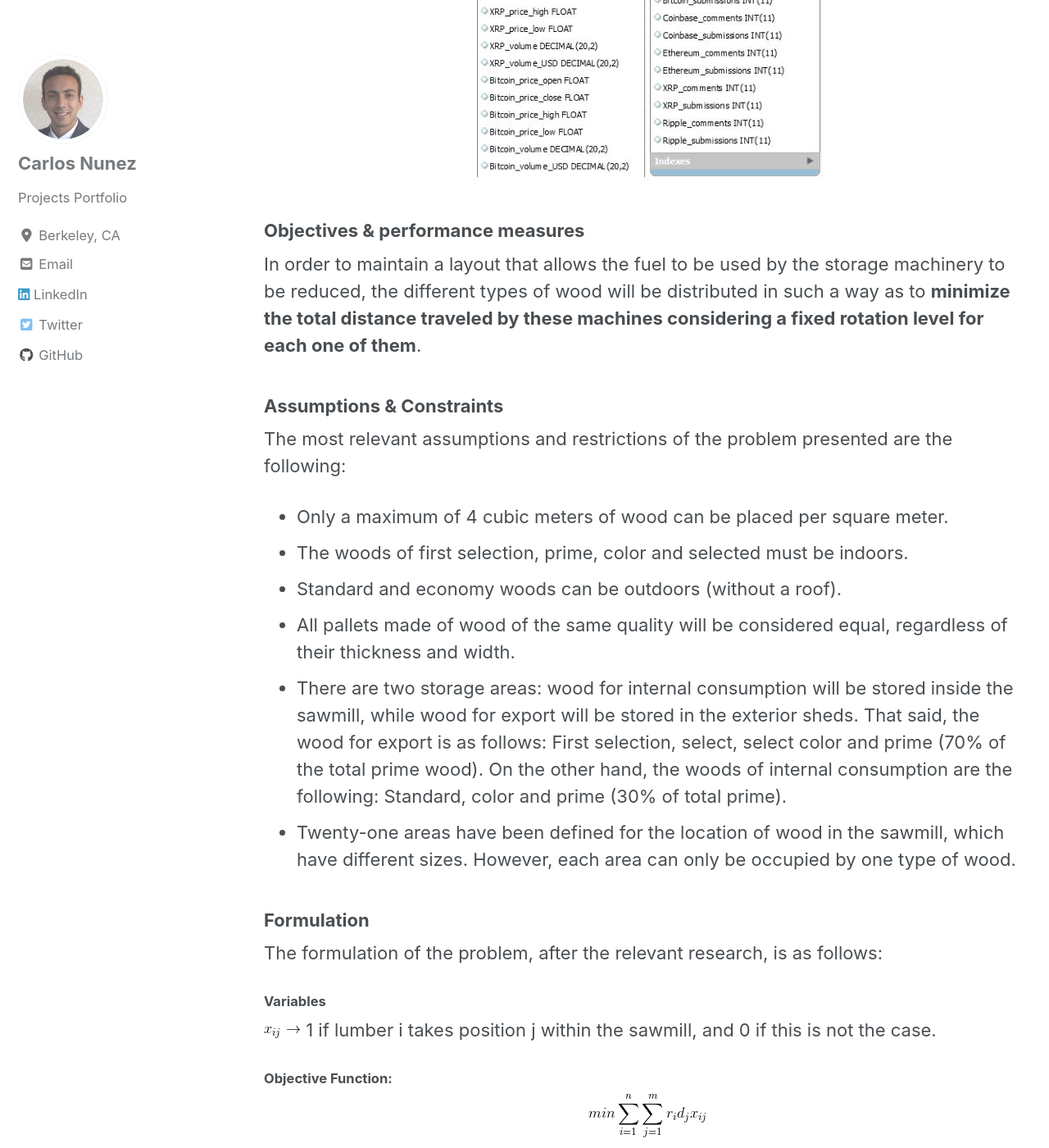
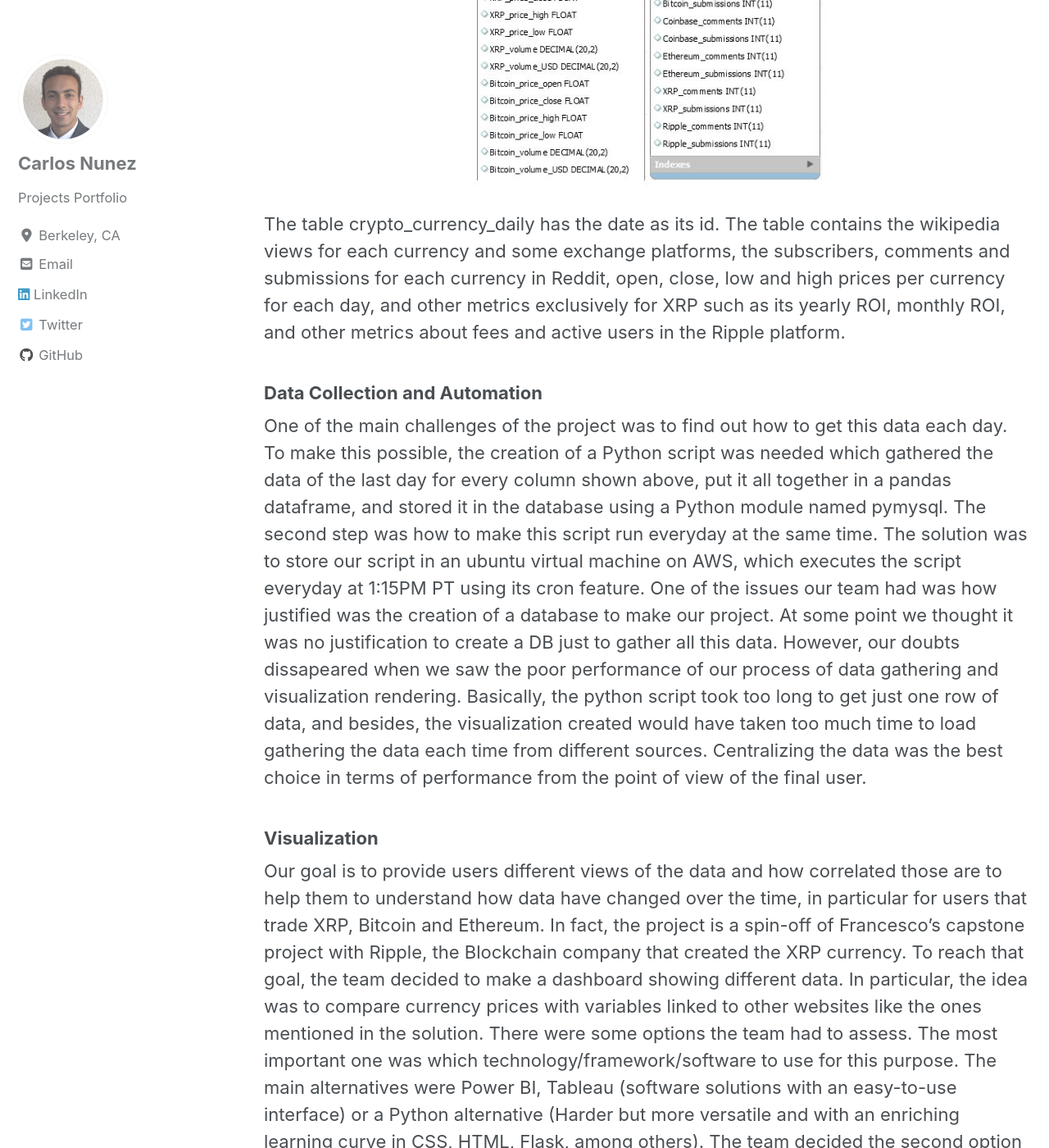
Before and after one commit to carlosnunezc94/carlosnunezc94.github.io, a Jekyll site: the page built from _posts/2020-05-05-crypto.md, in a window 1280 px wide and 1400 px high, scrolled down 3843 px. Shown: the whole window at 82% size. Built offline with Jekyll 4.4.1, drawn with Linux system fonts in a browser that asks for light colours; cached includes are drawn as plain includes; nearby versions of some CDN libraries; some of the changed text lies outside the part shown.

Commit message:
'commit'

```diff
--- a/_posts/2020-05-05-crypto.md
+++ b/_posts/2020-05-05-crypto.md
@@ -25,7 +25,7 @@ Data is currently largely dispersed around the web, and valuable information has
 
 ## Design and Architecture
 
-# Data Sources
+### Data Sources
 
 As previously mentioned, there is a lot of publicly available information online related to the cryptocurrency space. We decided to concentrate on the three main coins in terms of traded volume, namely Bitcoin, Ethereum, and XRP. We collected daily data from the following sources:
 - Reddit, using the PRAW API, and performing web scraping on redditmetrics.com (each crypto has its own subreddit, from which we get: number of posts per day, new subscribers, number of comments).
@@ -37,7 +37,7 @@ Not all this data is available from the same starting date. As a common starting
 
 We also obtained data from Google Trends and Twitter but eventually decided not to incorporate them. For Google Trends, we run into a dependency problem when automating the web scraping, while for Twitter data every day we would have exceeded the daily rate limit.
 
-# Database Creation and Structure
+### Database Creation and Structure
 
 Considering the different data sources mentioned above, the first decision was where we would store all this data. Considering the different options available at local and cloud level, we decided to create a database instance in AWS DBS, mainly because of the power of integration with other AWS services, such as automation and execution of scripts in the cloud, and the convenient free offer from Amazon, among others.
 The second step was to connect this instance to MySQL Workbench, a visual tool that allows easy database manipulation, and with which Carlos had already worked in past projects. However, the tool was only useful for the creation of the schema/tables to be used, since all the data loading and row modification was developed in python using the pymysql module.
@@ -48,74 +48,13 @@ That said, the table used for this project is the following:
 <img src="{{ site.url }}{{ site.baseurl }}/images/crypto/database.JPG" alt="Daily Table">
 </p>
 
-### Objectives & performance measures
+The table crypto_currency_daily has the date as its id. The table contains the wikipedia views for each currency and some exchange platforms, the subscribers, comments and submissions for each currency in Reddit, open, close, low and high prices per currency for each day, and other metrics exclusively for XRP such as its yearly ROI, monthly ROI, and other metrics about fees and active users in the Ripple platform.
 
-In order to maintain a layout that allows the fuel to be used by the storage machinery to be reduced, the different types of wood will be distributed in such a way as to **minimize the total distance traveled by these machines considering a fixed rotation level for each one of them**.
+### Data Collection and Automation
 
-### Assumptions & Constraints
+One of the main challenges of the project was to find out how to get this data each day. To make this possible, the creation of a Python script was needed which gathered the data of the last day for every column shown above, put it all together in a pandas dataframe, and stored it in the database using a Python module named pymysql. The second step was how to make this script run everyday at the same time. The solution was to store our script in an ubuntu virtual machine on AWS, which executes the script everyday at 1:15PM PT using its cron feature. One of the issues our team had was how justified was the creation of a database to make our project. At some point we thought it was no justification to create a DB just to gather all this data. However, our doubts dissapeared when we saw the poor performance of our process of data gathering and visualization rendering. Basically, the python script took too long to get just one row of data, and besides, the visualization created would have taken too much time to load gathering the data each time from different sources. Centralizing the data was the best choice in terms of performance from the point of view of the final user.
 
-The most relevant assumptions and restrictions of the problem presented are the following:
+### Visualization
 
-- Only a maximum of 4 cubic meters of wood can be placed per square meter.
-- The woods of first selection, prime, color and selected must be indoors.
-- Standard and economy woods can be outdoors (without a roof).
-- All pallets made of wood of the same quality will be considered equal, regardless of their thickness and width.
-- There are two storage areas: wood for internal consumption will be stored inside the sawmill, while wood for export will be stored in the exterior sheds. That said, the wood for export is as follows: First selection, select, select color and prime (70% of the total prime wood). On the other hand, the woods of internal consumption are the following: Standard, color and prime (30% of total prime).
-- Twenty-one areas have been defined for the location of wood in the sawmill, which have different sizes. However, each area can only be occupied by one type of wood.
-
-### Formulation
-
-The formulation of the problem, after the relevant research, is as follows:
-
-#### Variables
-
-<img src="{{ site.url }}{{ site.baseurl }}/images/ignisterra/Variables.gif" alt="Variables"> 1 if lumber i takes position j within the sawmill, and 0 if this is not the case.
-
-#### Objective Function:
-
-<p align="center">
-<img src="{{ site.url }}{{ site.baseurl }}/images/ignisterra/Objective_Function.gif" alt="Objective Function">
-</p>
-
-We seek to minimize the total distance traveled by the loading machinery of the warehouse given a level of rotation of each wood.
-
-#### Constraints:
-
-<p align="center">
-<img src="{{ site.url }}{{ site.baseurl }}/images/ignisterra/Constraint_1.gif" alt="Constraint_1">
-</p>
-
-The number of spaces dedicated to a type of wood must satisfy the amount of existing stock of that type of wood.
-
-<p align="center">
-<img src="{{ site.url }}{{ site.baseurl }}/images/ignisterra/Constraint_2.gif" alt="Constraint_2">
-</p>
-
-Only one type of wood can be assigned to each space.
-
-#### Parameters
-<p></p>
-
-<img src="{{ site.url }}{{ site.baseurl }}/images/ignisterra/Turnover.gif" alt="Turnover"> Rotability of wood type i (Dimensionless).
-
-<img src="{{ site.url }}{{ site.baseurl }}/images/ignisterra/Distance.gif" alt="Distance"> Distance between storage site j and loading/unloading site. Manhattan distance (meters).
-
-<img src="{{ site.url }}{{ site.baseurl }}/images/ignisterra/Space.gif" alt="Space"> Authorized storage space in box/location j (cubic meters).
-
-<img src="{{ site.url }}{{ site.baseurl }}/images/ignisterra/Stock.gif" alt="Stock"> Space needed to store all type i wood (cubic meters).
-
-## Results & Impact
-
-By solving the problem formulated above, we obtain the following distribution of woods within the warehouse:
-
-<p align="center">
-<img src="{{ site.url }}{{ site.baseurl }}/images/ignisterra/Optimized_Solution.PNG" alt="Optimal">
-</p>
-
-The impact of our solution becomes evident when calculating the distance travelled by the forklifts considering the loading and unloading of wood in the year 2014. By making this comparison with the current layout versus the optimal one, we can appreciate that the distances traveled by the cranes are 5.5% less with the optimal distribution, which leads to substantial savings in fuel for the company, not to mention the increase in the company's load dispatch capacity.
-
-## Next Steps
-
-- Sensitibity Analysis.
-- Implementation Plan.
-- Procedures to maintain the layout.
+Our goal is to provide users different views of the data and how correlated those are to help them to understand how data have changed over the time, in particular for users that trade XRP, Bitcoin and Ethereum. In fact, the project is a spin-off of Francesco’s capstone project with Ripple, the Blockchain company that created the XRP currency.
+To reach that goal, the team decided to make a dashboard showing different data. In particular, the idea was to compare currency prices with variables linked to other websites like the ones mentioned in the solution. There were some options the team had to assess. The most important one was which technology/framework/software to use for this purpose. The main alternatives were Power BI, Tableau (software solutions with an easy-to-use interface) or a Python alternative (Harder but more versatile and with an enriching learning curve in CSS, HTML, Flask, among others). The team decided the second option because the flexibility of Python would be beneficial for the user experience in terms of data manipulation, giving the user more combinations to choose. The solution was developed with Dash, a Python module that uses Plotly.js visualization toolset and Flask, a web development tool for Python. The webpage was then deployed on Heroku and is now available at the following [link](https://crypto-data-info290t.herokuapp.com/).
```
